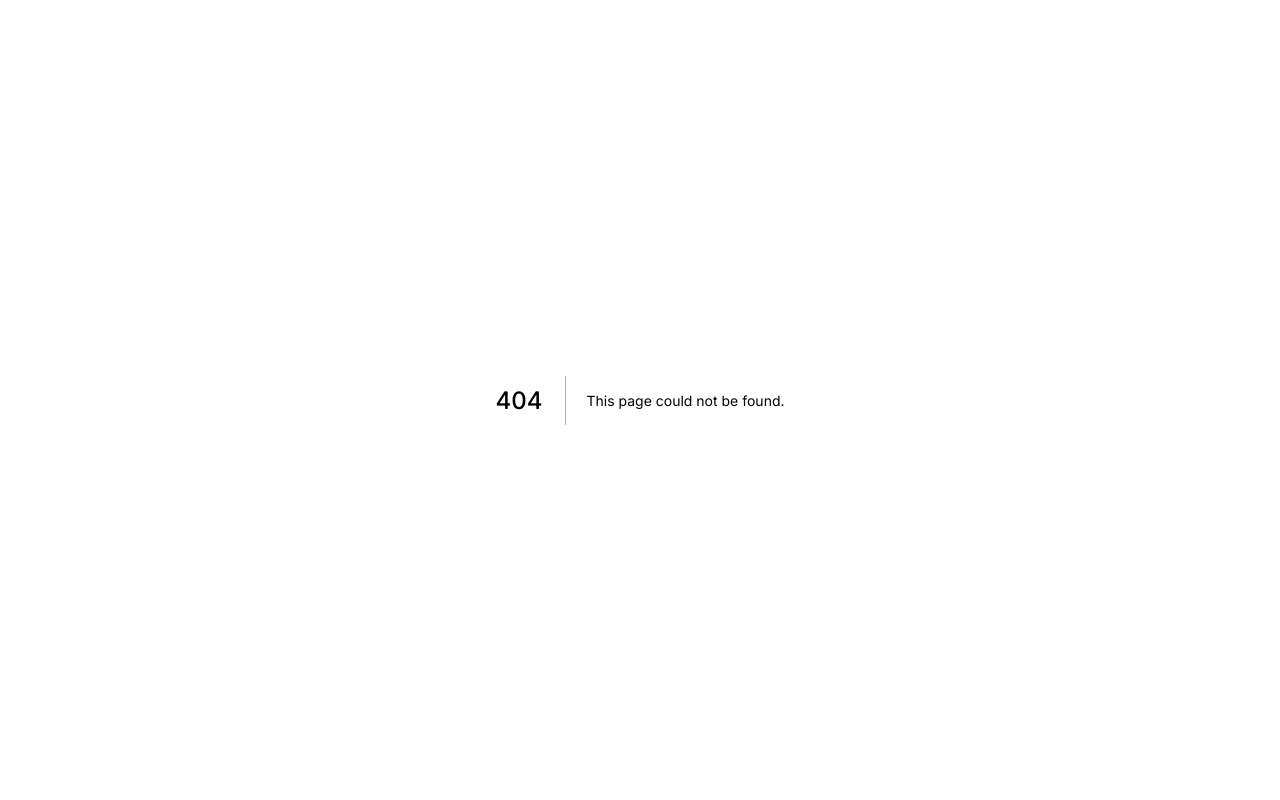
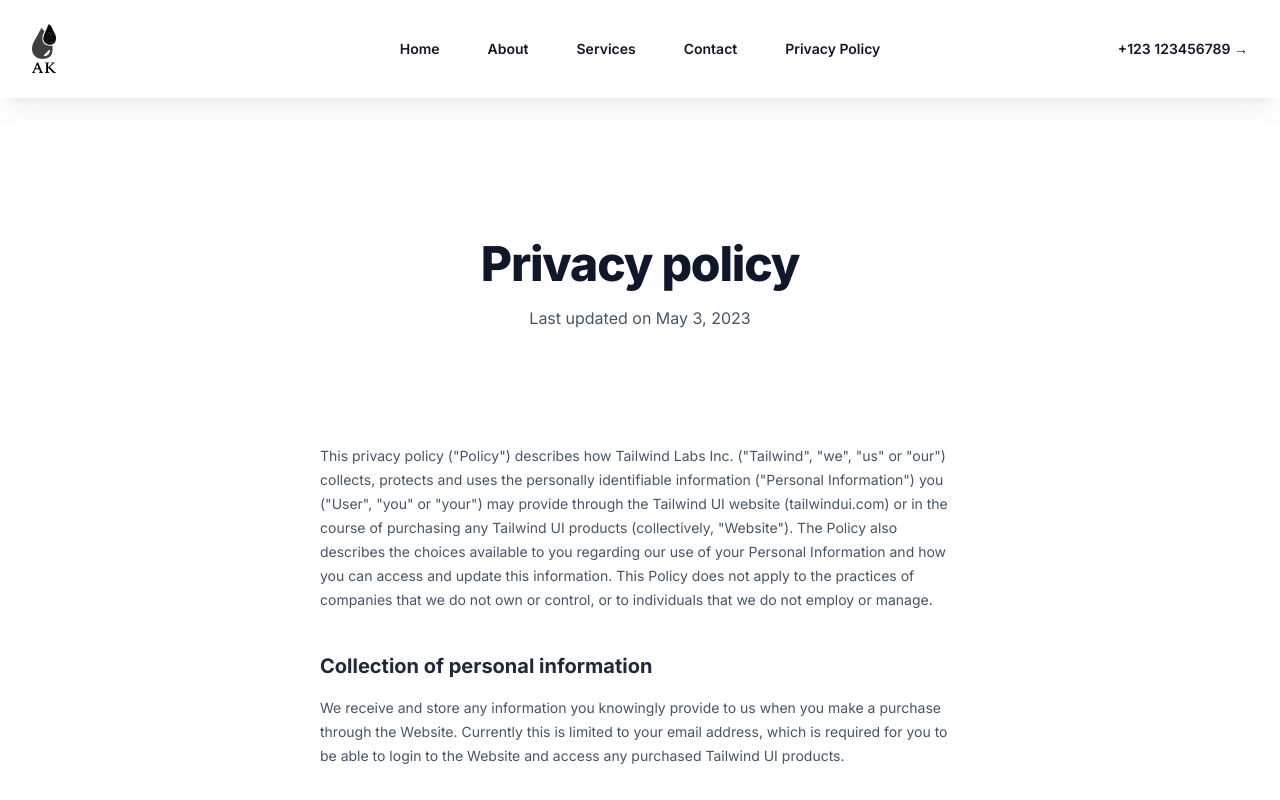
Before and after one commit to DevBerkcan/Air.Clean.Setec, a Next.js app: page /privacy-policy in a window 1280 px wide. Before the commit this address had no page. Shown: the top 800 px of the page. Built offline with nearby package versions, Linux system fonts and the light colour scheme.

Commit message:
Add privacy policy page

```diff
--- a/src/components/Footer.tsx
+++ b/src/components/Footer.tsx
@@ -1,5 +1,6 @@
 import Image from 'next/image'
 import logo from '../assets/images/logo.png'
+import Link from 'next/link'
 
 const Footer: any = () => {
 
@@ -29,7 +30,7 @@ const Footer: any = () => {
               <h2 className="mb-6 text-sm font-semibold text-gray-900 uppercase">Follow us</h2>
               <ul className="text-gray-600">
                 <li className="mb-4">
-                  <a href="#" className="hover:underline ">Facebook</a>
+                  <a href="#" className="hover:underline">Facebook</a>
                 </li>
                 <li>
                   <a href="#" className="hover:underline">Twitter</a>
@@ -40,7 +41,7 @@ const Footer: any = () => {
               <h2 className="mb-6 text-sm font-semibold text-gray-900 uppercase">Legal</h2>
               <ul className="text-gray-600">
                 <li className="mb-4">
-                  <a href="#" className="hover:underline">Privacy Policy</a>
+                  <Link href="/privacy-policy" className="hover:underline">Privacy Policy</Link>
                 </li>
                 <li>
                   <a href="#" className="hover:underline">Terms &amp; Conditions</a>
--- a/src/components/Header.tsx
+++ b/src/components/Header.tsx
@@ -5,34 +5,36 @@ import logo from '../assets/images/logo.png'
 import logoWhite from '../assets/images/logo-white.png'
 import Image from 'next/image'
 import useScroll from '@/hooks/useScroll'
+import Link from 'next/link'
 
 const navigation = [
-  { name: 'Home', href: '#' },
-  { name: 'About', href: '#about' },
-  { name: 'Services', href: '#services' },
-  { name: 'Contact', href: '#contact' },
+  { name: 'Home', href: '/#home' },
+  { name: 'About', href: '/#about' },
+  { name: 'Services', href: '/#services' },
+  { name: 'Contact', href: '/#contact' },
+  { name: 'Privacy Policy', href: '/privacy-policy' },
 ]
 
-const Header: any = () => {
+const Header: any = ({ scrollEffect }: any) => {
 
   const [mobileMenuOpen, setMobileMenuOpen] = useState(false)
   const { scroll } = useScroll()
 
   return (
-    <header className={"fixed w-full left-0 top-0 px-6 py-6 lg:px-8 z-30 duration-100 " + (scroll > 40 ? 'bg-white/95 backdrop-blur-md shadow-xl shadow-black/[5%] py-4' : '')}>
+    <header className={"fixed w-full left-0 top-0 px-6 py-6 lg:px-8 z-30 duration-100 " + (scrollEffect || scroll > 40 ? 'bg-white/95 backdrop-blur-md shadow-xl shadow-black/[5%] py-4' : '')}>
       <nav className="flex items-center justify-between" aria-label="Global">
         <div className="container flex items-center">
           <div className="flex lg:flex-1">
             <a href="#" className="-m-1.5 p-1.5">
               <span className="sr-only">AK</span>
-              <Image src={scroll > 40 ? logo : logoWhite} className={"mr-3 duration-100 " + (scroll > 40 ? 'w-6' : 'w-8')} alt="AK Services" />
+              <Image src={scrollEffect || scroll > 40 ? logo : logoWhite} className={"mr-3 duration-100 " + (scrollEffect || scroll > 40 ? 'w-6' : 'w-8')} alt="AK Services" />
             </a>
           </div>
           <div className="flex-grow lg:hidden"></div>
           <div className="flex lg:hidden">
             <button
               type="button"
-              className={"-m-2.5 inline-flex items-center justify-center rounded-md p-2.5 " + (scroll > 40 ? 'text-gray-700' : 'text-white')}
+              className={"-m-2.5 inline-flex items-center justify-center rounded-md p-2.5 " + (scrollEffect || scroll > 40 ? 'text-gray-700' : 'text-white')}
               onClick={() => setMobileMenuOpen(true)}>
               <span className="sr-only">Open main menu</span>
               <Bars3Icon className="h-6 w-6" aria-hidden="true" />
@@ -40,13 +42,13 @@ const Header: any = () => {
           </div>
           <div className="hidden lg:flex lg:gap-x-12">
             {navigation.map((item) => (
-              <a key={item.name} href={item.href} className={"text-sm font-semibold leading-6 " + (scroll > 40 ? 'text-gray-900' : 'text-white')}>
+              <Link key={item.name} href={item.href} className={"text-sm font-semibold leading-6 " + (scrollEffect || scroll > 40 ? 'text-gray-900' : 'text-white')}>
                 {item.name}
-              </a>
+              </Link>
             ))}
           </div>
           <div className="hidden lg:flex lg:flex-1 lg:justify-end">
-            <a href="#" className={"text-sm font-semibold leading-6 " + (scroll > 40 ? 'text-gray-900' : 'text-white')}>
+            <a href="#" className={"text-sm font-semibold leading-6 " + (scrollEffect || scroll > 40 ? 'text-gray-900' : 'text-white')}>
               +123 123456789 <span aria-hidden="true">&rarr;</span>
             </a>
           </div>
@@ -54,11 +56,11 @@ const Header: any = () => {
       </nav>
 
       <Dialog as="div" open={mobileMenuOpen} onClose={setMobileMenuOpen}>
-        <Dialog.Panel className={"fixed inset-0 z-30 overflow-y-auto bg-white px-6 py-6 lg:hidden " + (scroll > 40 ? 'py-4' : '')}>
+        <Dialog.Panel className={"fixed inset-0 z-30 overflow-y-auto bg-white px-6 py-6 lg:hidden " + (scrollEffect || scroll > 40 ? 'py-4' : '')}>
           <div className="flex items-center justify-between">
             <a href="#" className="-m-1.5 p-1.5">
               <span className="sr-only">AK</span>
-              <Image src={logo} className={"duration-100 " + (scroll > 40 ? 'w-6' : 'w-8')} alt="AK Services" />
+              <Image src={logo} className={"duration-100 " + (scrollEffect || scroll > 40 ? 'w-6' : 'w-8')} alt="AK Services" />
             </a>
             <button
               type="button"
@@ -72,13 +74,13 @@ const Header: any = () => {
             <div className="-my-6 divide-y divide-gray-500/10">
               <div className="space-y-2 py-6">
                 {navigation.map((item) => (
-                  <a
+                  <Link
                     key={item.name}
                     href={item.href}
                     onClick={() => setMobileMenuOpen(false)}
                     className="-mx-3 block rounded-lg py-2 px-3 text-base font-semibold leading-7 text-gray-900 hover:bg-gray-400/10">
                     {item.name}
-                  </a>
+                  </Link>
                 ))}
               </div>
               <div className="py-6">
--- a/src/components/HeroSection.tsx
+++ b/src/components/HeroSection.tsx
@@ -3,7 +3,7 @@ import Header from "./Header"
 const HeroSection: any = () => {
 
   return (
-    <section className="relative px-6 lg:px-8 pt-20 bg-[url('/hero-background.jpg')] bg-fixed bg-cover">
+    <section className="relative px-6 lg:px-8 pt-20 bg-[url('/hero-background.jpg')] bg-fixed bg-cover" id="home">
 
       <div className="bg-black bg-opacity-60 absolute top-0 left-0 w-full h-full z-10"></div>
 
--- /dev/null
+++ b/src/pages/privacy-policy.tsx
@@ -0,0 +1,58 @@
+import Head from 'next/head'
+import Header from '@/components/Header'
+import Footer from '@/components/Footer'
+
+export default function PrivacyPolicy() {
+
+  return (
+    <>
+      <Head>
+        <title>AK Services - Privacy Policy</title>
+      </Head>
+
+      <main>
+
+        {/* Hero */}
+        <Header scrollEffect={true} />
+
+        <div className="py-40">
+
+          <div className="px-4 sm:px-6 lg:px-8">
+            <div className="relative mx-auto max-w-[37.5rem] pt-20 text-center pb-24">
+              <h1 className="text-4xl font-extrabold tracking-tight text-slate-900 sm:text-5xl">Privacy policy</h1>
+              <p className="mt-4 text-base leading-7 text-slate-600">Last updated on May 3, 2023</p>
+            </div>
+          </div>
+
+          <div className="relative px-4 sm:px-6 lg:px-8">
+            <div className="mx-auto max-w-[40rem] text-sm text-slate-600 leading-6">
+
+              <p className="my-4">This privacy policy ("Policy") describes how Tailwind Labs Inc. ("Tailwind", "we", "us" or "our") collects, protects and uses the personally identifiable information ("Personal Information") you ("User", "you" or "your") may provide through the Tailwind UI website (tailwindui.com) or in the course of purchasing any Tailwind UI products (collectively, "Website"). The Policy also describes the choices available to you regarding our use of your Personal Information and how you can access and update this information. This Policy does not apply to the practices of companies that we do not own or control, or to individuals that we do not employ or manage.</p>
+
+              <h2 className="text-xl font-bold text-slate-800 mt-10 mb-4">Collection of personal information</h2>
+              <p className="my-4">We receive and store any information you knowingly provide to us when you make a purchase through the Website. Currently this is limited to your email address, which is required for you to be able to login to the Website and access any purchased Tailwind UI products.</p>
+
+              <h2 className="text-xl font-bold text-slate-800 mt-10 mb-4">Collection of non-personal information</h2>
+              <p className="my-4">When you visit the Website our servers automatically record information that your browser sends. This data may include information such as your device's IP address, browser type and version, operating system type and version, language preferences or the webpage you were visiting before you came to our Website, pages of our Website that you visit, the time spent on those pages, information you search for on our Website, access times and dates, and other statistics.</p>
+
+              <h2 className="text-xl font-bold text-slate-800 mt-10 mb-4">Purchases</h2>
+              <p className="my-4">All purchases made through the Website are processed by a third party payment processor, Paddle (paddle.com). Paddle may ask you for personal and/or non-personal information, such as your name, address, email address, credit card information, or other Personal Information. Paddle has a privacy policy (paddle.com/legal-buyers/) that describes their collection and use of personal information. Tailwind does not control Paddle or its collection or use of information. Any questions or concerns about Paddle's practices should be directed to Paddle.</p>
+              <p className="my-4">Paddle provides us with certain non-personal information relating to purchases made by visitors to the Website. The non-personal information may include details of the purchase such as the date, amount paid, and product purchased. The non-personal purchase information may be linked to the Personal Information you provide to us (typically limited to your email address, as stated above). Paddle does not supply us with any of your other Personal Information such as your name, street address, or credit card information.</p>
+
+              <h2 className="text-xl font-bold text-slate-800 mt-10 mb-4">Managing personal information</h2>
+              <p className="my-4">You are able to update your Personal Information in your "Account Settings" on the Website. Currently this is limited to just your email address, as described above. You may also request that we delete your email address, but this will prevent you from accessing the products you have purchased from Tailwind.</p>
+              <p className="my-4">When you update information, we may maintain a copy of the unrevised information in our records. Some information may remain in our private records after deletion of such information from your account for a retention period. Once the retention period expires, Personal Information shall be deleted. Therefore, the right to access, the right to erasure, your rights to access, add to, and update your information cannot be enforced after the expiration of the retention period.</p>
+              <p className="my-4">We will retain and use your information as necessary to comply with our legal obligations, resolve disputes, and enforce our agreements. We may use any aggregated data derived from or incorporating your Personal Information after you update or delete it, but not in a manner that would identify you personally.</p>
+
+            </div>
+          </div>
+
+        </div>
+
+        <Footer />
+
+      </main>
+
+    </>
+  )
+}
--- a/src/styles/globals.css
+++ b/src/styles/globals.css
@@ -9,7 +9,8 @@ body,
 }
 
 html {
-    scroll-behavior: smooth;
+    --scroll-behavior: smooth!important;
+    scroll-behavior: smooth!important;
 }
 
 * {
```
Also changed, not shown: .eslintrc.json.
